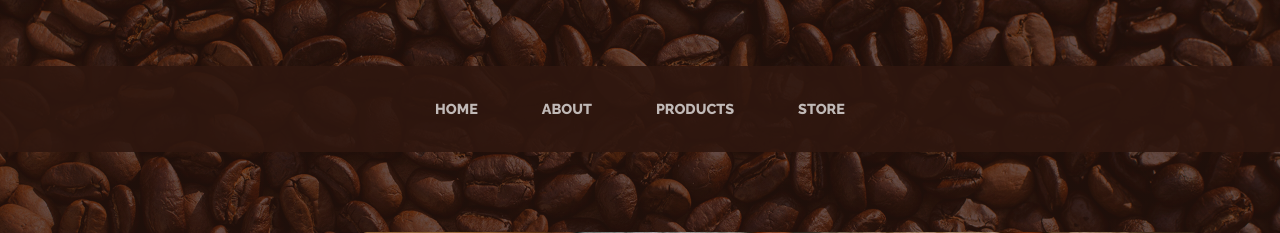
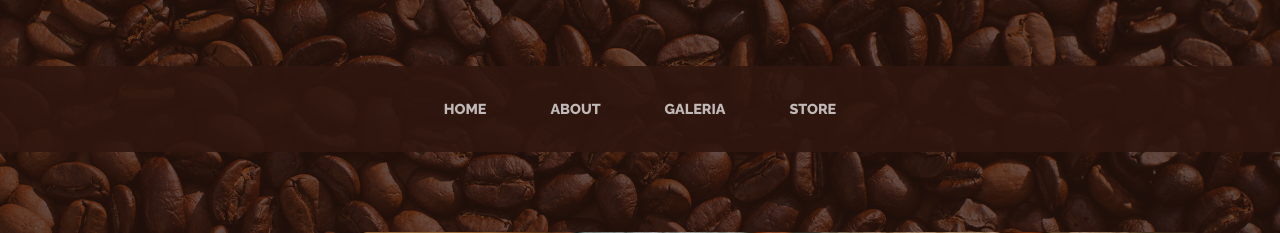
Before and after one commit to FabioRiebrioMatos/boutique-serelepe, a PHP site: page / in a window 1280 px wide. Shown: the part 206-439 px from the top of the page. Run offline with PHP 8.4, Linux system fonts and the light colour scheme.

Commit message:
atualização1

```diff
--- a/index.php
+++ b/index.php
@@ -17,7 +17,7 @@ require_once('includes/header.php')
                     <ul class="navbar-nav mx-auto">
                         <li class="nav-item px-lg-4"><a class="nav-link text-uppercase" href="index.php">Home</a></li>
                         <li class="nav-item px-lg-4"><a class="nav-link text-uppercase" href="about.php">About</a></li>
-                        <li class="nav-item px-lg-4"><a class="nav-link text-uppercase" href="products.php">Products</a></li>
+                        <li class="nav-item px-lg-4"><a class="nav-link text-uppercase" href="products.php">Galeria</a></li>
                         <li class="nav-item px-lg-4"><a class="nav-link text-uppercase" href="store.php">Store</a></li>
                     </ul>
                 </div>
```
